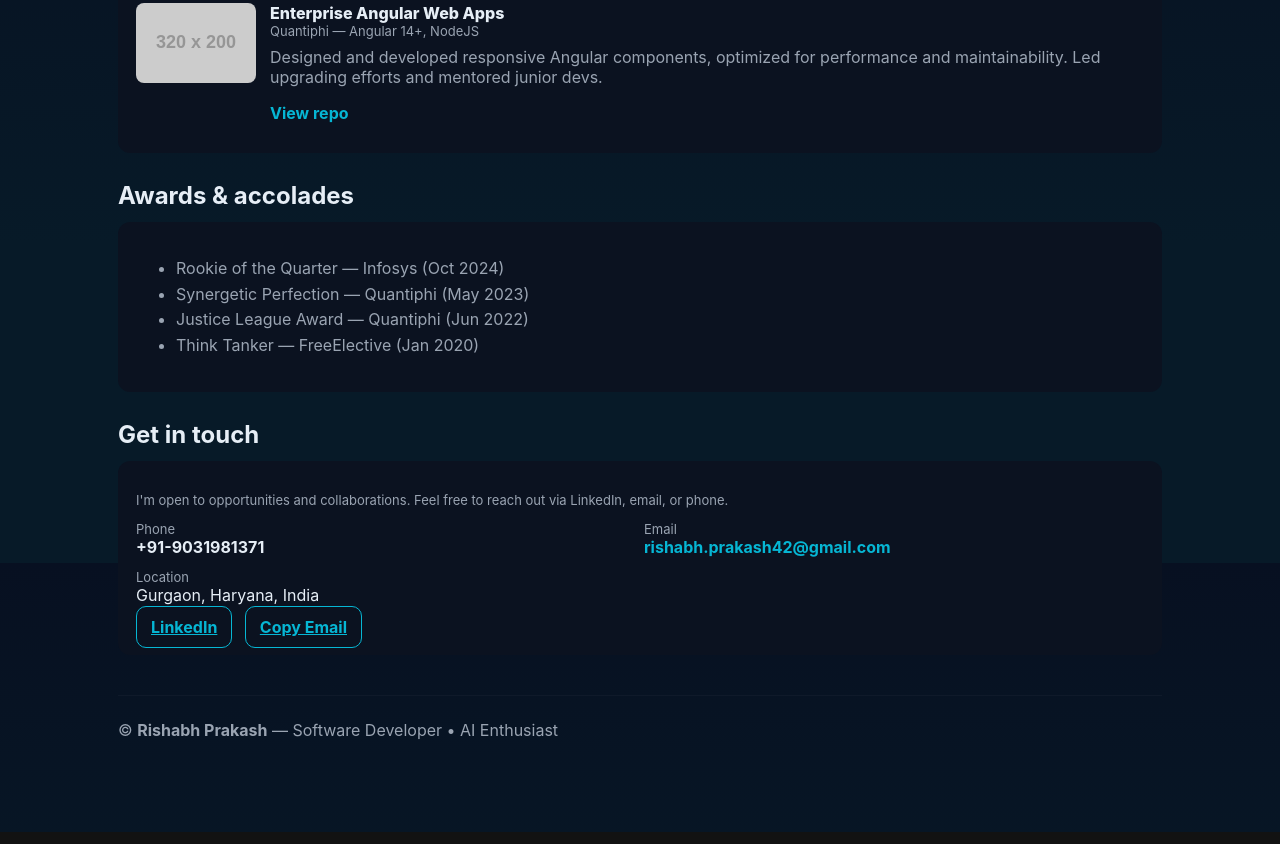
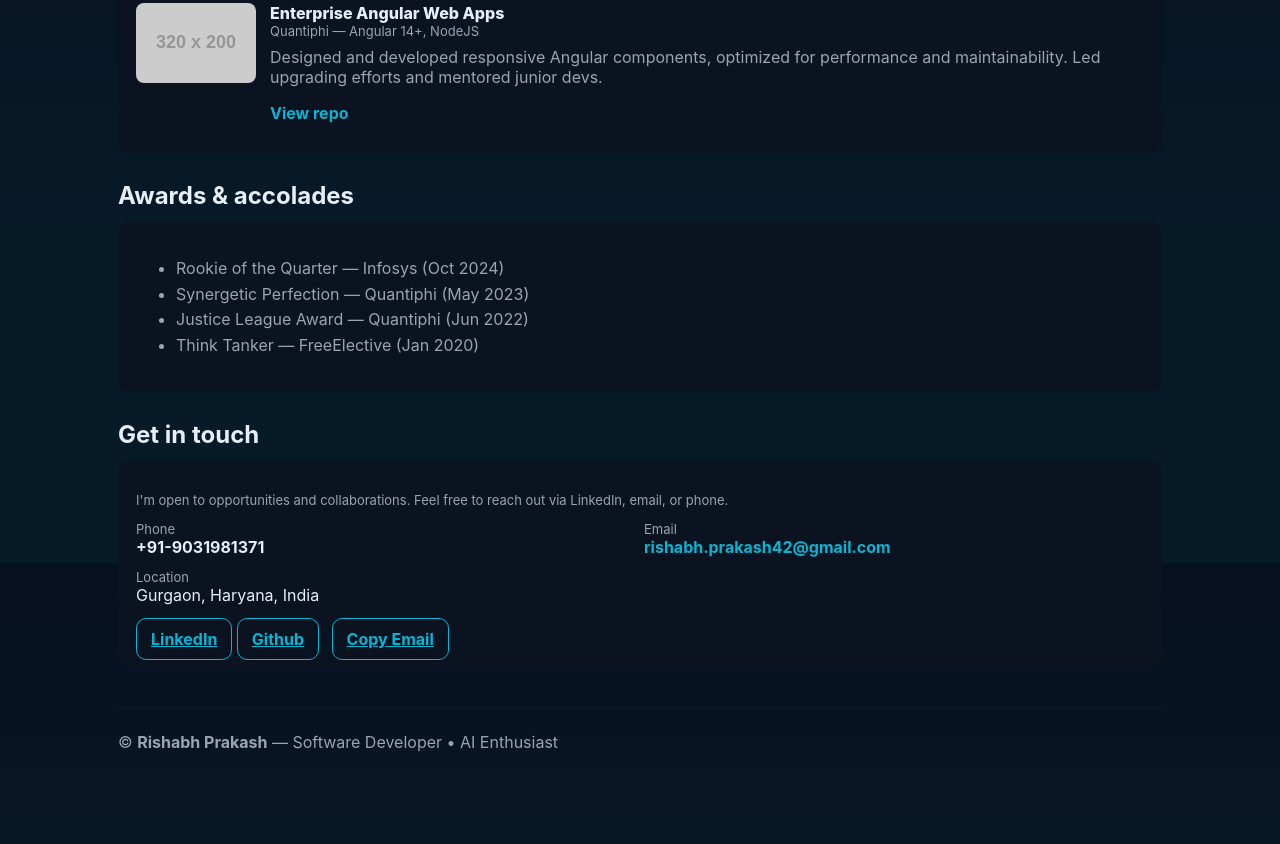
Before and after one commit to RAUNI-RISHABH/rauni-rishabh.github.io, a plain HTML site: page index.html in a window 1280 px wide. Shown: the part 1837-2681 px from the top of the page. Drawn offline with Linux system fonts and the light colour scheme; placeholder pictures from the web are drawn by us.

Commit message:
Update index.html

```diff
--- a/index.html
+++ b/index.html
@@ -271,8 +271,9 @@
       <div class="meta">Location</div>
       <div>Gurgaon, Haryana, India</div>
     </div>
-    <div style="margin-top:12px">
+    <div style="margin-top:24px">
       <a class="btn" href="https://linkedin.com/in/rishabh-prakash-76636aa6" target="_blank">LinkedIn</a>
+      <a class="btn" href="https://github.com/RAUNI-RISHABH" target="_blank">Github</a>
       <a class="btn" style="margin-left:8px" href="#" onclick="copyEmail()">Copy Email</a>
     </div>
   </div>
```
